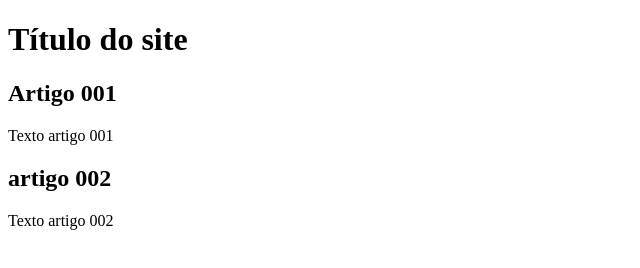
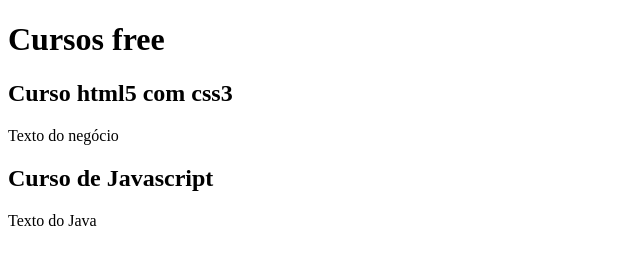
Before and after one commit to ravisousag/html, a plain HTML site: page index.html in a window 1280 px wide. Shown: the whole page, without its empty margins (0-640 px from the left). Drawn offline with Linux system fonts and the light colour scheme.

Commit message:
inicio conteudo

```diff
--- a/index.html
+++ b/index.html
@@ -9,15 +9,15 @@
 <body>
     <main>
         <header>
-            <h1>Título do site</h1>
+            <h1>Cursos free</h1>
         </header>
         <article>
-            <h2>Artigo 001</h2>
-            <p>Texto artigo 001</p>
+            <h2>Curso html5 com css3</h2>
+            <p>Texto do negócio</p>
         </article>
         <article>
-            <h2>artigo 002</h2>
-            <p>Texto artigo 002</p>
+            <h2>Curso de Javascript</h2>
+            <p>Texto do Java</p>
         </article>
     </main>
 </body>
```
